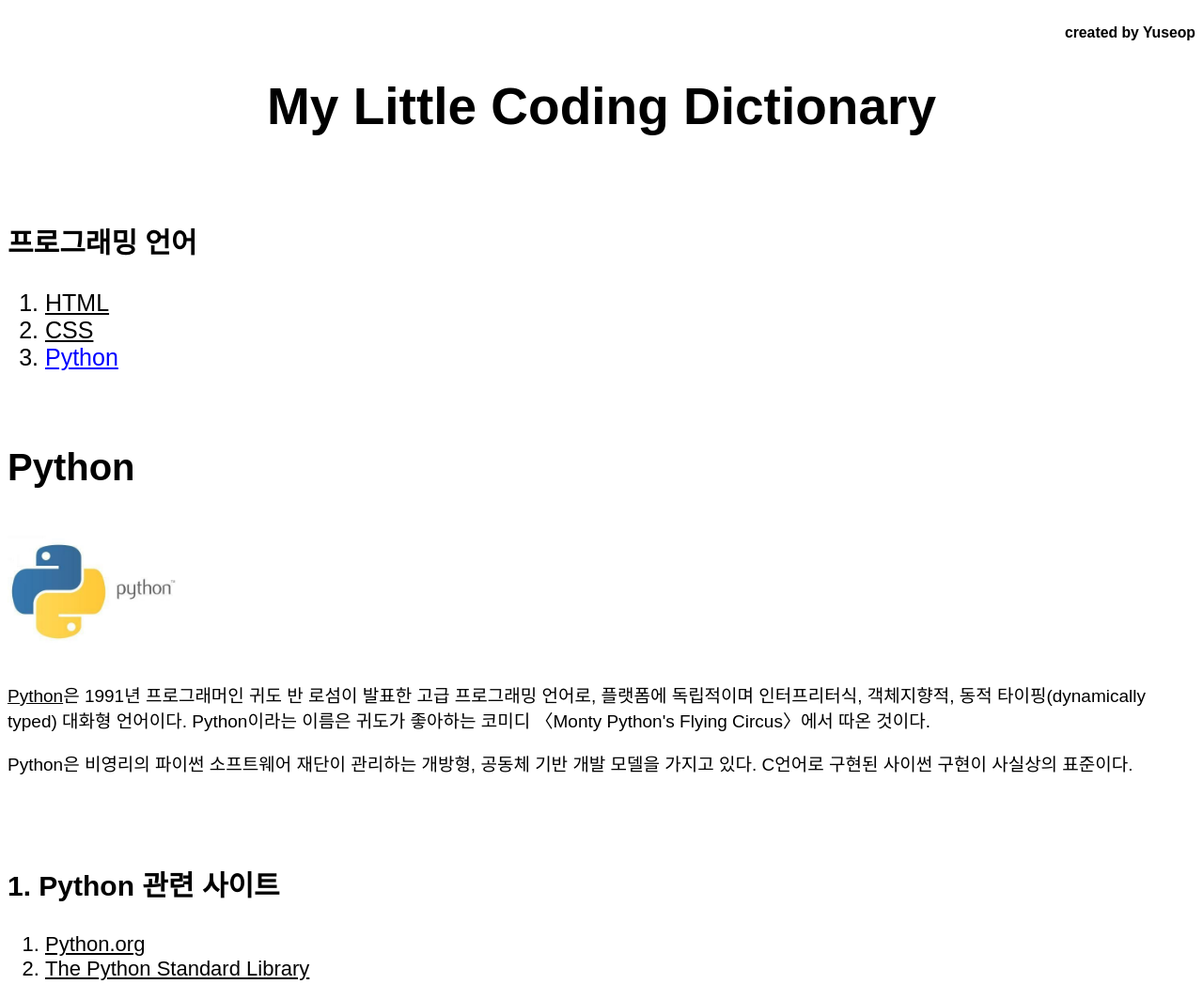
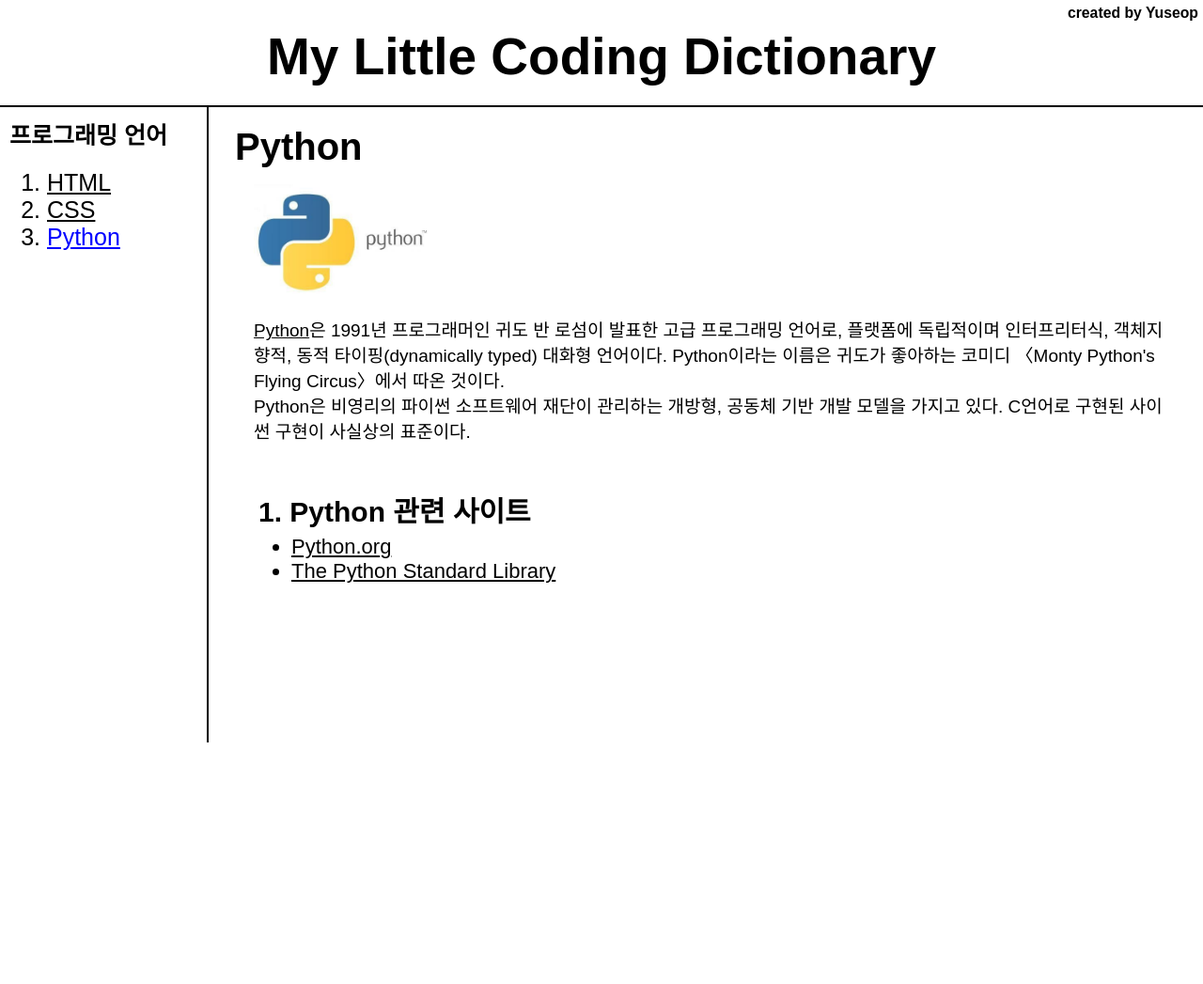
Before and after one commit to yslee7087/MyLittleCodingDictionary, a plain HTML site: page Python.html in a window 1280 px wide. Shown: the top 1047 px of the page at 94% size. After the commit the page ends 800 px from the top, so only its background shows below. Drawn offline with Linux system fonts and the light colour scheme.

Commit message:
6th version

```diff
--- a/Python.html
+++ b/Python.html
@@ -8,16 +8,19 @@
 <body>
   <h5>created by Yuseop</h5>
   <h1><a href="index.html" style="text-decoration:none">My Little Coding Dictionary</a></h1>
-  <br>
+  <div id="grid">
+    <div id="목차">
       <h3>프로그래밍 언어</h3>
-  <ol style="font-size: 25px;">
+      <ol>
         <li><a href="HTML.html">HTML</a></li>
         <li><a href="CSS.html">CSS</a></li>
         <li><a href="Python.html" style="color:blue">Python</a></li>
       </ol>
-  <br>
+    </div>
+    <div id="전체내용">
       <h2>Python</h2>
-  <img src="Python-logo.jpg" width="15%">
+      <div id="세부내용">
+        <img src="Python-logo.jpg" width="20%">
         <p><a href="https://ko.wikipedia.org/wiki/파이썬" title="위키백과 : 파이썬"
         target="_blank">Python</a>은 1991년 프로그래머인 귀도 반 로섬이 발표한 고급 프로그래밍 언어로,
         플랫폼에 독립적이며 인터프리터식, 객체지향적, 동적 타이핑(dynamically typed)
@@ -26,14 +29,14 @@
         C언어로 구현된 사이썬 구현이 사실상의 표준이다.</p>
         <br>
         <br>
-  <h3>1. Python 관련 사이트</h3>
-  <ol style="font-size: 22px">
+        <h4>1. Python 관련 사이트</h4>
+        <ul style="font-size: 22px">
           <li><a href="https://www.python.org/" title="Python.org" target="_blank">Python.org</a></li>
           <li><a href="https://docs.python.org/3/library/" title="The Python Standard Library"
           target="_blank">The Python Standard Library</a></li>
-  </ol>
-  <br>
-  <br>
-  <h3>2. developing...</h3>
+        </ul>
+      </div>
+    </div>
+  </div>
 </body>
 </html>
--- a/style.css
+++ b/style.css
@@ -2,20 +2,65 @@ a {
     color:black;
 }
 h1 {
+  padding: 5px;
+  padding-bottom: 20px;
+  border-bottom: 2px solid;
+  margin: 0px;
   font-size: 55px;
   text-align: center;
 }
 h2 {
+  margin: 0px;
   font-size: 40px;
 }
 h3 {
+  width: 200px;
+  padding: 10px;
+  padding-right: 10px;
+  border-right: 2px solid;
+  margin: 0px;
+  font-size: 25px;
+}
+h4 {
+  margin: 5px;
   font-size: 30px;
 }
 h5 {
+  margin: 5px;
+  margin-bottom: 0px;
   text-align: right;
 }
+p {
+  margin: 0px;
+}
 body {
+  margin: 0px;
   background: white;
   font-family: Arial, Helvetica, sans-serif;
   font-size: 19px;
 }
+#목차 ol {
+  width: 150px;
+  padding: 50px;
+  padding-top: 10px;
+  padding-bottom: 10px;
+  padding-right: 20px;
+  border-right: 2px solid;
+  margin: 0px;
+  font-size: 25px;
+  height: 600px;
+}
+#grid{
+  display: grid;
+  grid-template-columns: 220px 1fr;
+}
+#전체내용{
+  margin: 30px;
+  margin-top: 20px;
+}
+#세부내용{
+  margin-left: 20px;
+}
+#세부내용 ul {
+  margin: 0px;
+}
```
Also changed, not shown: CSS.html (+10 -7 lines), HTML.html (+10 -7 lines), index.html (+12 -10 lines). Lines whose indentation alone changed are shown as unchanged.
